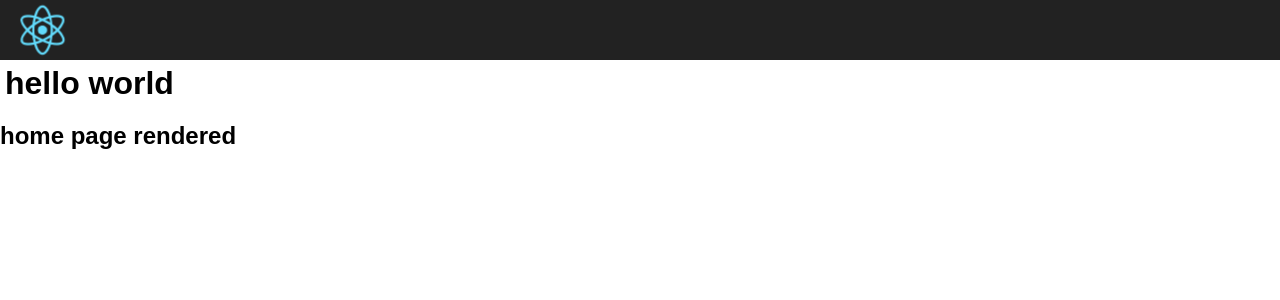
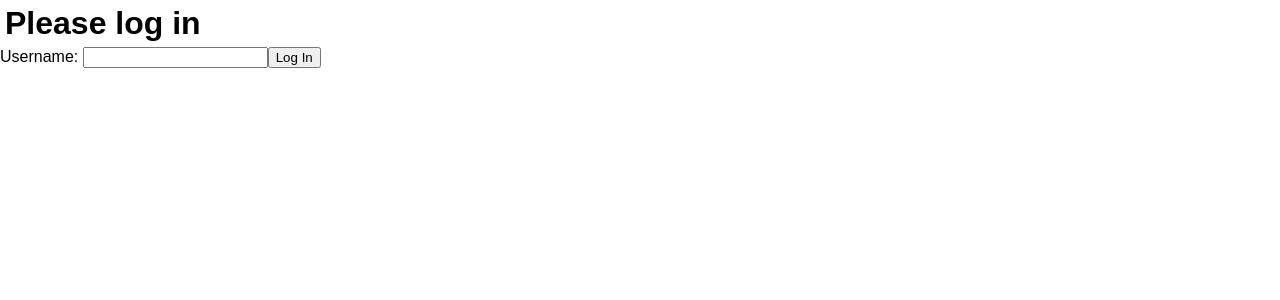
Before and after one commit to urianchang/LearnReact, a React (Create React App) app in the folder toolbar/: page / in a window 1280 px wide. Shown: the top 300 px of the page. Built offline with nearby package versions, Linux system fonts and the light colour scheme.

Commit message:
Added log in page

```diff
--- /dev/null
+++ b/toolbar/src/components/templates/logReg/logReg.js
@@ -0,0 +1,38 @@
+import React, { Component } from 'react';
+import './logReg.css';
+
+class LogReg extends Component {
+  constructor() {
+    super();
+    this.state = {
+      username: undefined
+    }
+    this.onChange = this.onChange.bind(this);
+    this.loginReq = this.loginReq.bind(this);
+  }
+
+  onChange(e) {
+    // console.log(e.target.value);
+    this.setState({username: e.target.value});
+  }
+
+  loginReq(e) {
+    e.preventDefault();
+    // console.log(this.state.username);
+    this.props.loginReq(this.state.username);
+  }
+
+  render() {
+    return(
+      <div>
+        <h1>Please log in</h1>
+        <form onSubmit={this.loginReq} >
+          <label>Username: <input type="text" onChange={this.onChange} /></label>
+          <button type="Submit">Log In</button>
+        </form>
+      </div>
+    )
+  }
+}
+
+export default LogReg;
--- /dev/null
+++ b/toolbar/src/cookieMonster.js
@@ -0,0 +1,27 @@
+import React, { Component } from 'react';
+import App from './App';
+import LogReg from './components/templates/logReg/logReg';
+
+class CookieMonster extends Component {
+
+  constructor() {
+    super();
+    this.state = {
+      isLoggedIn: false,
+      user: null
+    }
+    this.loginReq = this.loginReq.bind(this);
+  }
+
+  loginReq(params1) {
+    console.log("Log in requested:", params1);
+    this.setState({isLoggedIn: true});
+  }
+
+  render() {
+    return ((this.state.isLoggedIn) ? <App /> : <LogReg loginReq={this.loginReq} />);
+  }
+
+}
+
+export default CookieMonster;
--- a/toolbar/src/index.js
+++ b/toolbar/src/index.js
@@ -1,8 +1,9 @@
 import React from 'react';
 import ReactDOM from 'react-dom';
 import './index.css';
-import App from './App';
+// import App from './App';
+import CookieMonster from './cookieMonster';
 import registerServiceWorker from './registerServiceWorker';
 
-ReactDOM.render(<App />, document.getElementById('root'));
+ReactDOM.render(<CookieMonster />, document.getElementById('root'));
 registerServiceWorker();
```
Also changed, not shown: toolbar/src/components/templates/logReg/logReg.css (added).
